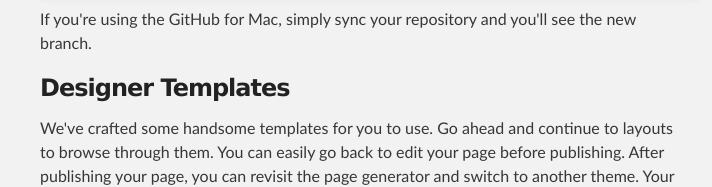
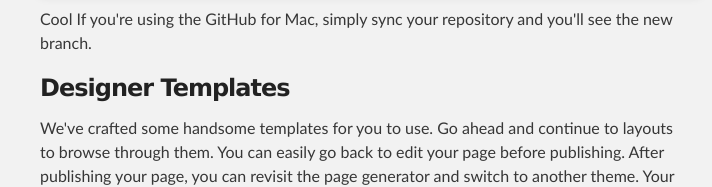
Before and after one commit to ilake/ilake.github.io, a plain HTML site: page index.html in a window 1280 px wide. Shown: the part 473-660 px from the top of the page, 280-992 px from the left. Drawn offline with Linux system fonts and the light colour scheme.

Commit message:
Update index.html

```diff
--- a/index.html
+++ b/index.html
@@ -37,7 +37,7 @@ $ git fetch origin
 $ git checkout gh-pages
 </code></pre>
 
-<p>If you're using the GitHub for Mac, simply sync your repository and you'll see the new branch.</p>
+<p>Cool If you're using the GitHub for Mac, simply sync your repository and you'll see the new branch.</p>
 
 <h3>
 <a name="designer-templates" class="anchor" href="#designer-templates"><span class="octicon octicon-link"></span></a>Designer Templates</h3>
```
